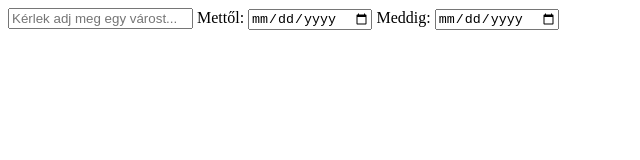
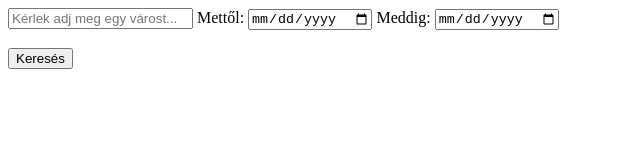
Before and after one commit to nacsacsa/weather-forecast, a plain HTML site: page WeatherForecast/Frontend/index.html in a window 1280 px wide. Shown: the whole page, without its empty margins (0-640 px from the left). Drawn offline with Linux system fonts and the light colour scheme.

Commit message:
keresés gomb és reszponzivitás

```diff
--- a/WeatherForecast/Frontend/index.html
+++ b/WeatherForecast/Frontend/index.html
@@ -2,6 +2,8 @@
 <html lang="hu">
 <head>
     <meta charset="UTF-8">
+    <meta http-equiv="X-UA-Compatible" content="IE=edge">
+    <meta name="viewport" content="width=device-width, initial-scale=1.0">
     <title>Weather Forecast</title>
 </head>
 <body>
@@ -11,6 +13,8 @@
     <input type="date" id="start-date" required/>
     <label for="end-date">Meddig:</label>
     <input type="date" id="end-date" required/>
+    <br><br>
+    <input type="submit" value="Keresés"/>
 </form>
 </body>
 </html>
```
